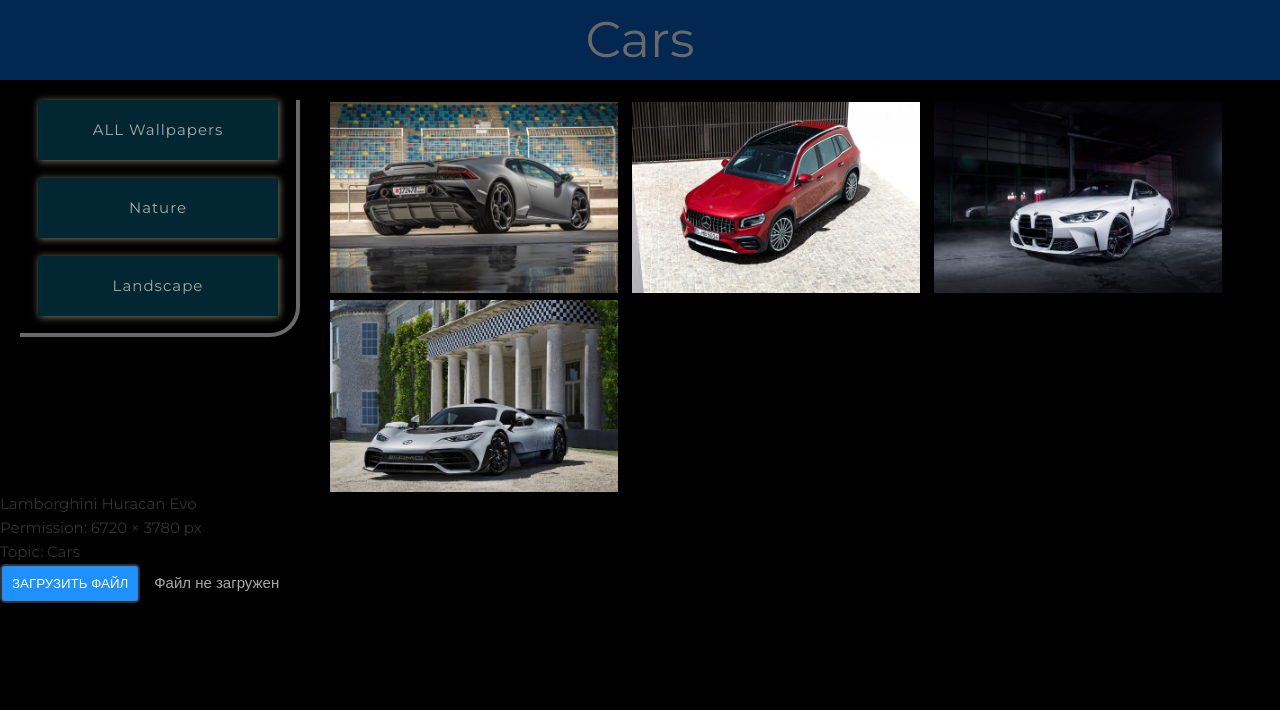
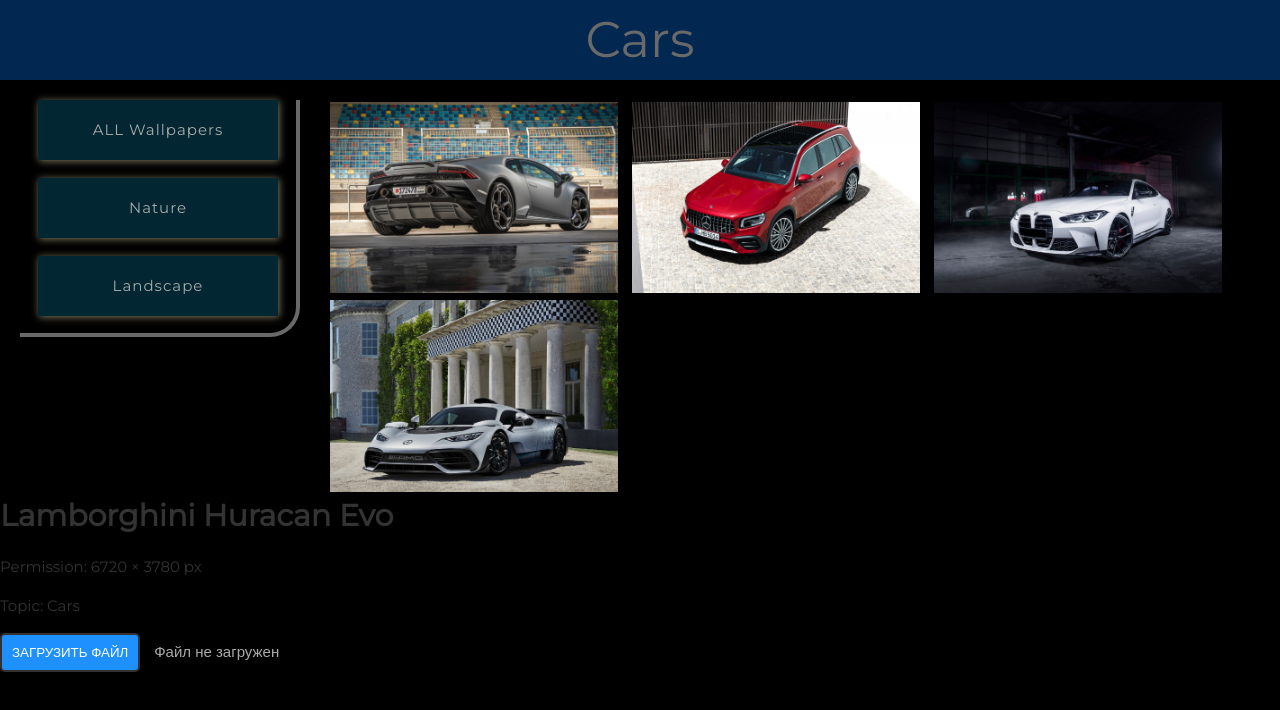
Before and after one commit to Ars434/4khdcars.github.io, a plain HTML site: page index.html in a window 1280 px wide. Drawn offline with Linux system fonts and the light colour scheme.

Commit message:
Update index.html

```diff
--- a/index.html
+++ b/index.html
@@ -42,9 +42,9 @@
 
    <div class="popups_inner">
         <div class="popup_photo">
-            <div>Lamborghini Huracan Evo</div>
-            <div>Permission: 6720 × 3780 px</div>
-            <div>Topic: Cars</div>
+            <h1>Lamborghini Huracan Evo</h1>
+            <p>Permission: 6720 × 3780 px</p>
+            <p>Topic: Cars</p>
             <input type="file" id="upload-file" hidden="hidden">
             <button id="upload-btn"><label for="uploaf-file">ЗАГРУЗИТЬ ФАЙЛ</label></button>
             <span id="upload-text">Файл не загружен</span>
```
